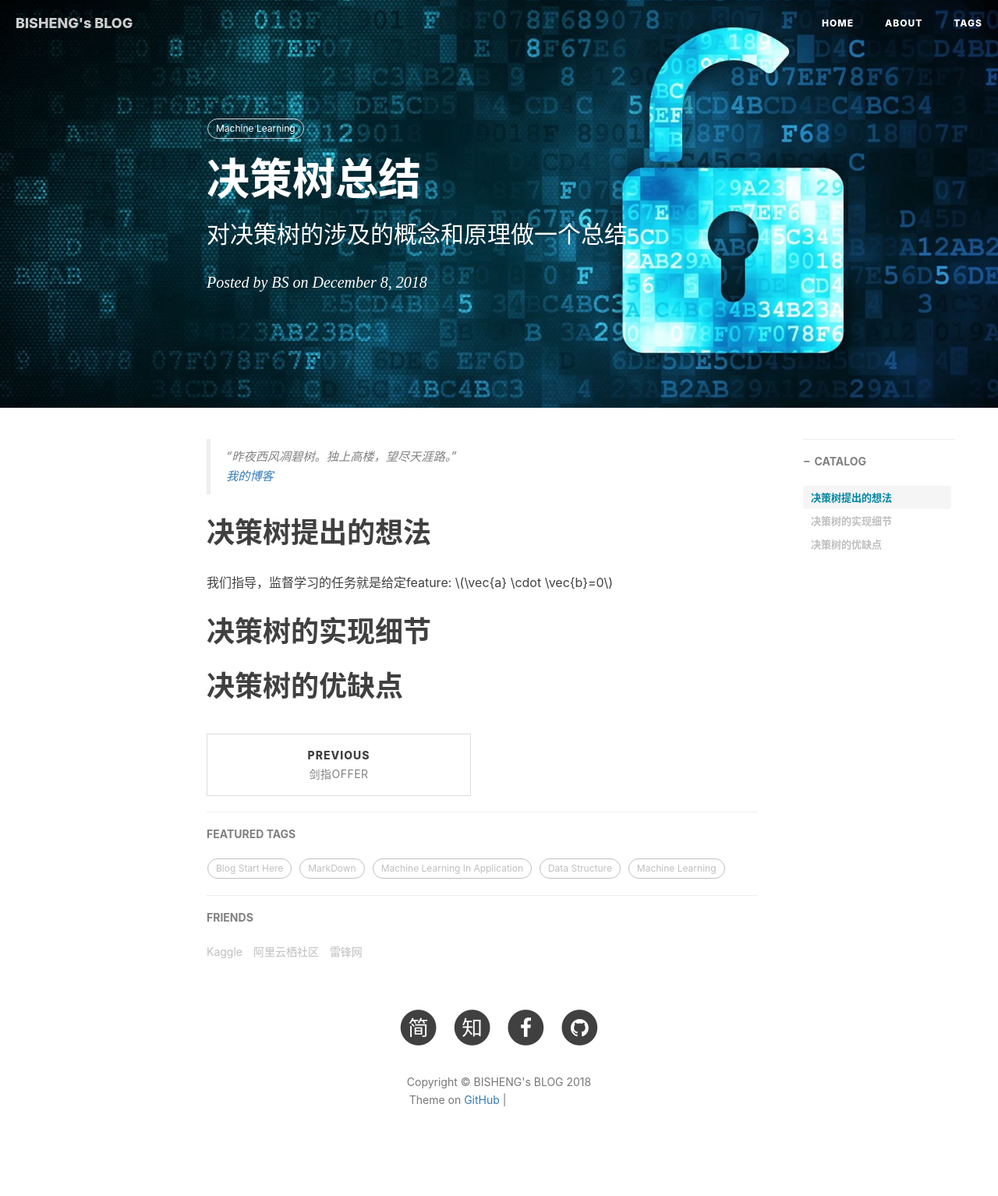
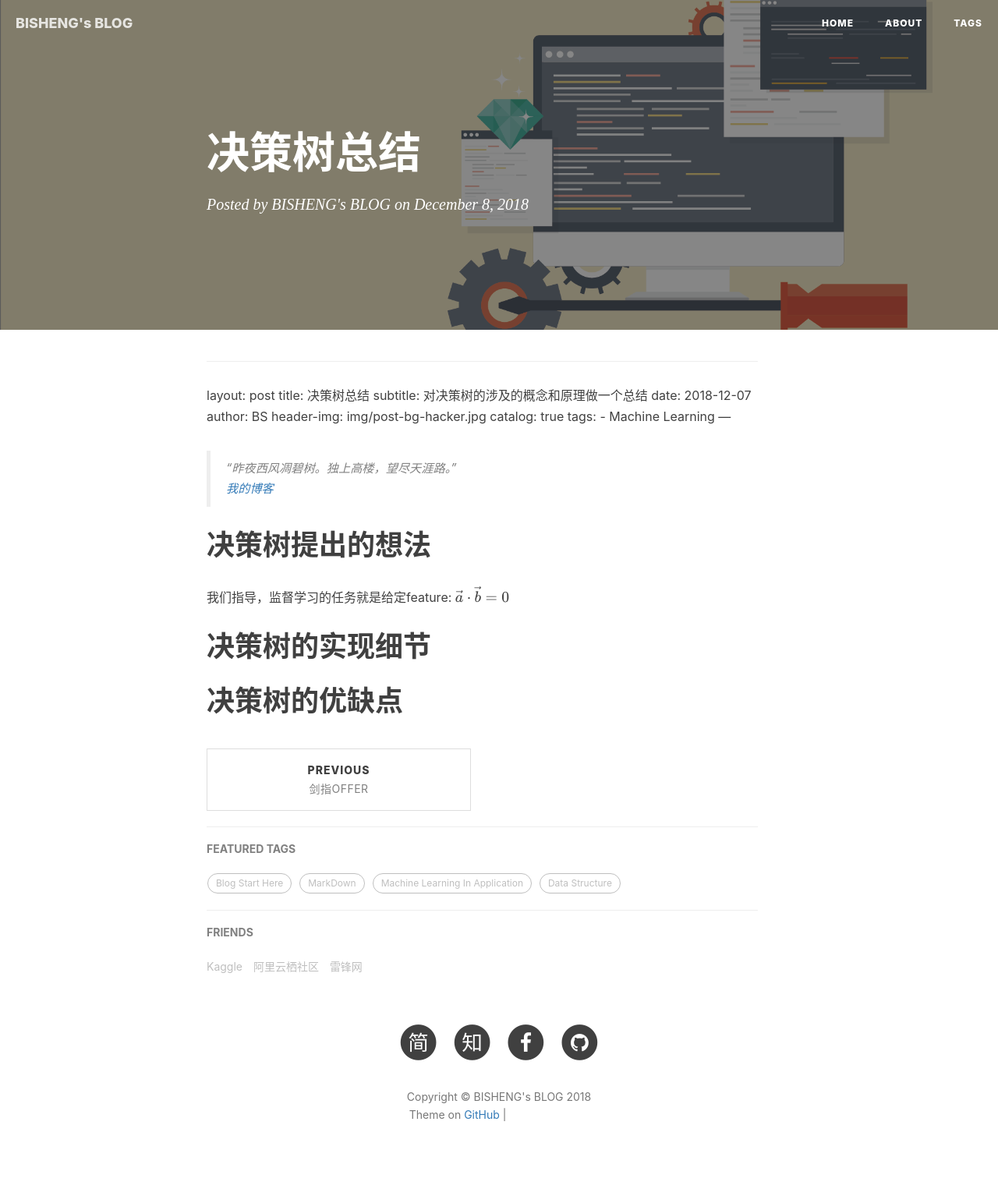
Before and after one commit to BishengSJTU/BishengSJTU.github.io, a Jekyll site: the page built from _posts/2018-12-08-决策树总结.md, in a window 1280 px wide. Shown: the whole page at 78% size. Built offline with Jekyll 4.4.1, drawn with Linux system fonts in a browser that asks for light colours; nearby versions of some CDN libraries; our own code applies the rules of GitHub Pages for plain Markdown files; formulas are drawn with MathJax 3; comment, search, counter and statistics services are not loaded; grey boxes are pictures that could not be loaded.

Commit message:
origin master

```diff
--- a/_posts/2018-12-07-决策树原理及python代码实现.md
+++ b/_posts/2018-12-08-决策树总结.md
@@ -1,8 +1,9 @@
+<script type="text/javascript" src="http://cdn.mathjax.org/mathjax/latest/MathJax.js?config=default"></script>
 ---
 layout:     post
 title:      决策树总结
 subtitle:   对决策树的涉及的概念和原理做一个总结
-date:       2018-12-08
+date:       2018-12-07
 author:     BS
 header-img: img/post-bg-hacker.jpg
 catalog: true
```
Also changed, not shown: _posts/2018-12-07-决策树总结.md (+1 -0 lines).
